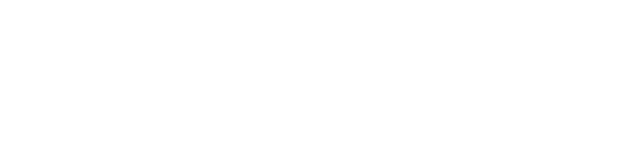
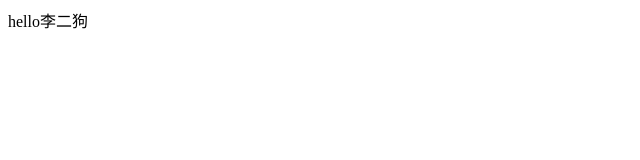
Before and after one commit to vvhl/vvhl.github.io, a plain HTML site: page index.html in a window 1280 px wide. Shown: the whole page, without its empty margins (0-640 px from the left). Drawn offline with Linux system fonts and the light colour scheme.

Commit message:
Update index.html

```diff
--- a/index.html
+++ b/index.html
@@ -5,6 +5,6 @@
     <title>show</title>
 </head>
 <body>
-
+hello李二狗
 </body>
 </html>
```
